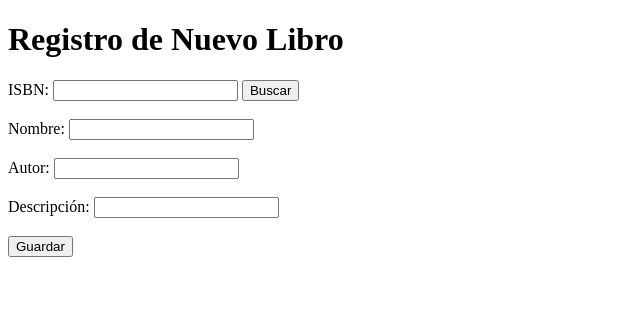
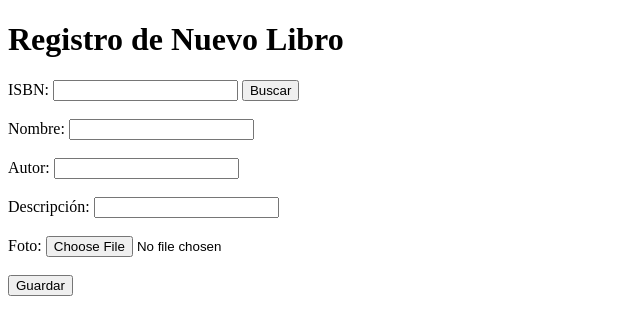
Before and after one commit to juan11010/prestamo-libros, a PHP site: page /nuevoLibro.php in a window 1280 px wide. Shown: the top 335 px of the page, without its empty margins (0-640 px from the left). Run offline with PHP 8.4, Linux system fonts and the light colour scheme; some libraries are stand-ins or nearby versions.

Commit message:
Agregada función de subir foto y un compusaurio

```diff
--- a/nuevoLibro.php
+++ b/nuevoLibro.php
@@ -1,5 +1,42 @@
 <?php
 require_once "conexion/conexion.php";
+
+if (isset($_POST['nuevoLibro'])) {
+    $isbn = $_REQUEST['isbn'];
+    $nombre = $_REQUEST['nombre'];
+    $autor = $_REQUEST['autor'];
+    $descripcion = $_REQUEST['descripcion'];
+    $estatus = $_REQUEST['estatus'];
+    $idUsuario = $_REQUEST['idUsuario'];
+
+    // Check if file was uploaded without errors
+    if (isset($_FILES["foto"]) && $_FILES["foto"]["error"] == 0) {
+        $filename = $_FILES["foto"]["name"];
+        $tempname = $_FILES["foto"]["tmp_name"];
+        $folder = "uploads/".$filename;
+
+        // Move uploaded file to uploads folder
+        if (move_uploaded_file($tempname, $folder)) {
+            echo "Imagen subida con éxito.";
+        } else {
+            echo "Error al subir la imagen.";
+        }
+    } else {
+        echo "Error: No se seleccionó ninguna imagen.";
+    }
+
+    $sql = "INSERT INTO libros (isbn, nombre, autor, descripcion, estatus, idUsuario, foto)
+            VALUES ('".$isbn."', '".$nombre."', '".$autor."', '".$descripcion."', '".$estatus."', '".$idUsuario."', '".$filename."');";
+
+    if ($conn->query($sql) === TRUE) {
+        echo '<h2>Registro de libro Exitoso</h2><br><br>';
+        echo '<div class="button-container">';
+        echo '<a href="index.php"><button type="button" class="adopt-button">Salir</button><a>';
+        echo '</div>';
+    } else {
+        echo "Error: " . $sql . "<br>" . $conn->error;
+    }
+}
 ?>
 <!DOCTYPE html>
 <html>
@@ -11,7 +48,7 @@ require_once "conexion/conexion.php";
 </head>
 <body>
   <h1>Registro de Nuevo Libro</h1>
-  <form action="" method="post">
+  <form action="" method="post" enctype="multipart/form-data">
     <label for="isbn">ISBN:</label>
     <input type="text" id="isbn" name="isbn" onkeyup="buscarLibros()">
     <button type="button" onclick="buscarLibro()">Buscar</button><br><br>
@@ -21,37 +58,13 @@ require_once "conexion/conexion.php";
     <input type="text" id="autor" name="autor"><br><br>
     <label for="descripcion">Descripción:</label>
     <input type="text" id="descripcion" name="descripcion"><br><br>
+    <label for="foto">Foto:</label>
+    <input type="file" id="foto" name="foto"><br><br>
     <input type="hidden" id="estatus" name="estatus" value="1">
     <input type="hidden" id="idUsuario" name="idUsuario" value="1">
     <input type="submit" name="nuevoLibro" value="Guardar">
 
   </form>
-    <?php
-        if (isset($_POST['nuevoLibro'])) {
-
-            $isbn = $_REQUEST['isbn'];
-            $nombre = $_REQUEST['nombre'];
-            $autor = $_REQUEST['autor'];
-            $descripcion = $_REQUEST['descripcion'];
-            $estatus = $_REQUEST['estatus'];
-            $idUsuario = $_REQUEST['idUsuario'];
-
-            $sql = "INSERT INTO libros (isbn, nombre, autor, descripcion, estatus, idUsuario)
-                     VALUES ('".$isbn."', '".$nombre."', '".$autor."', '".$descripcion."', '".$estatus."', '".$idUsuario."');";
-
-
-            if ($conn->query($sql) === TRUE) {
-                echo '<h2>Registro de libro Exitoso</h2><br><br>';
-                echo '<div class="button-container">';
-                echo '<a href="index.php"><button type="button" class="adopt-button">Salir</button><a>';
-                echo '</div>';
-            } else {
-                echo "Error: " . $sql . "<br>" . $conn->error;
-            }
-        }
-
-    ?>
-
   <script>
 
     function buscarLibro() {
```
Also changed, not shown: uploads/compusaurio.jpg (added).
